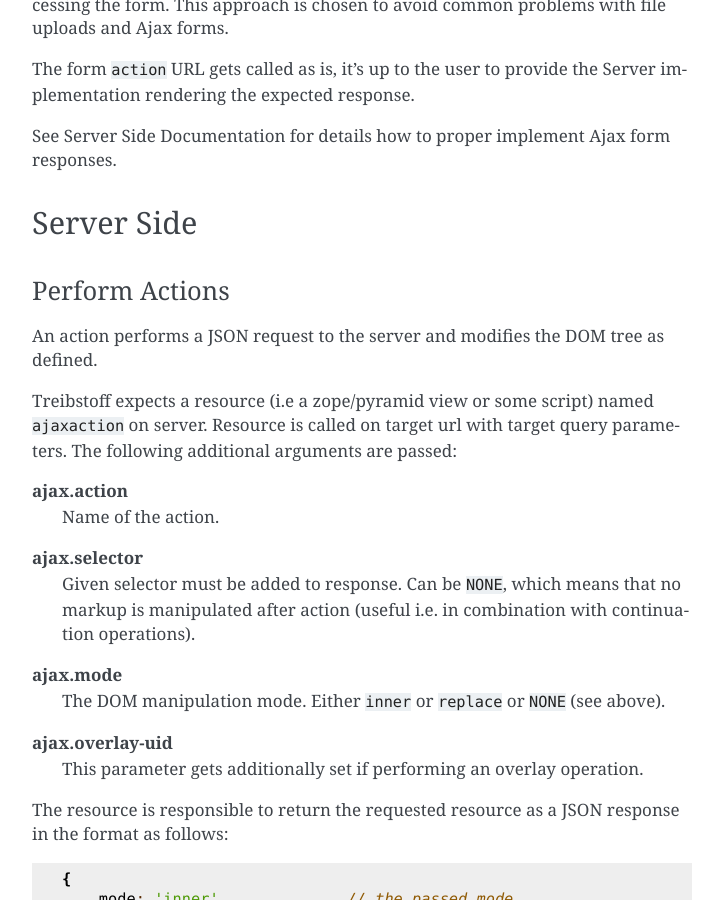
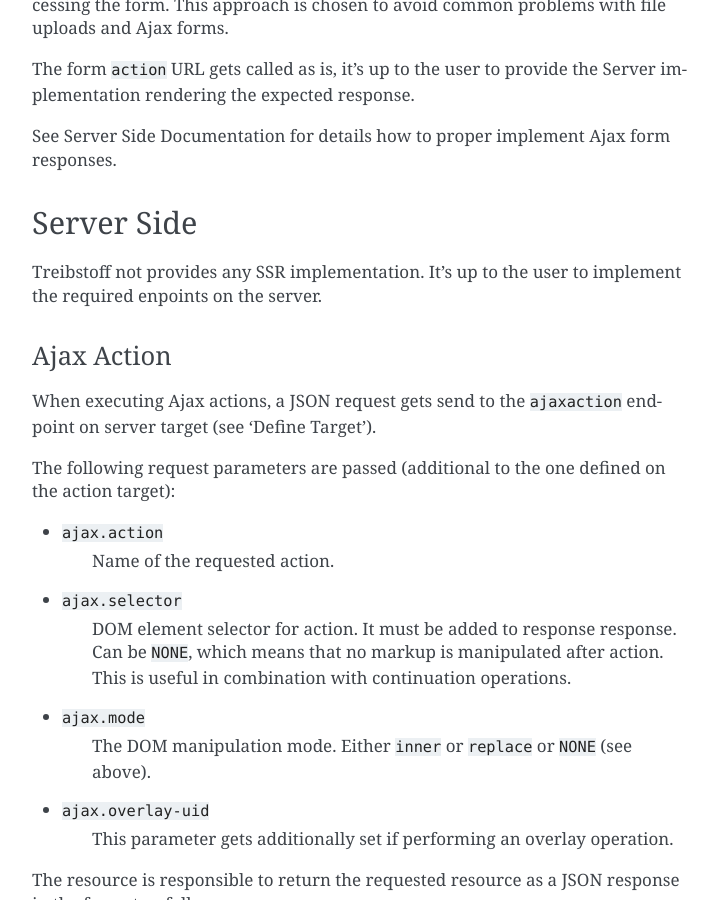
Before and after one commit to conestack/treibstoff, a Sphinx documentation site: the page built from docs/source/ajax.rst, in a window 1280 px wide and 900 px high, scrolled down 4691 px. Shown: the whole window, without its empty margins (388-1111 px from the left). Built offline with Sphinx 7.4.7, drawn with Linux system fonts in a browser that asks for light colours; some of the changed text lies outside the part shown.

Commit message:
Ajax docs WIP

```diff
--- a/docs/source/ajax.rst
+++ b/docs/source/ajax.rst
@@ -258,29 +258,32 @@
 Server Side
 -----------
 
-Perform Actions
-~~~~~~~~~~~~~~~
+Treibstoff not provides any SSR implementation. It's up to the user to
+implement the required enpoints on the server.
 
-An action performs a JSON request to the server and modifies the DOM tree as
-defined.
 
-Treibstoff expects a resource (i.e a zope/pyramid view or some script) named
-``ajaxaction`` on server. Resource is called on target url with target query
-parameters. The following additional arguments are passed:
+Ajax Action
+~~~~~~~~~~~
 
-**ajax.action**
-    Name of the action.
+When executing Ajax actions, a JSON request gets send to the ``ajaxaction``
+endpoint on server target (see 'Define Target').
 
-**ajax.selector**
-    Given selector must be added to response. Can be ``NONE``, which means
-    that no markup is manipulated after action (useful i.e. in combination with
-    continuation operations).
+The following request parameters are passed (additional to the one defined on
+the action target):
 
-**ajax.mode**
+* ``ajax.action``
+    Name of the requested action.
+
+* ``ajax.selector``
+    DOM element selector for action. It must be added to response response.
+    Can be ``NONE``, which means that no markup is manipulated after action.
+    This is useful in combination with continuation operations.
+
+* ``ajax.mode``
     The DOM manipulation mode. Either ``inner`` or ``replace`` or ``NONE``
     (see above).
 
-**ajax.overlay-uid**
+* ``ajax.overlay-uid``
     This parameter gets additionally set if performing an overlay operation.
 
 The resource is responsible to return the requested resource as a JSON
```
